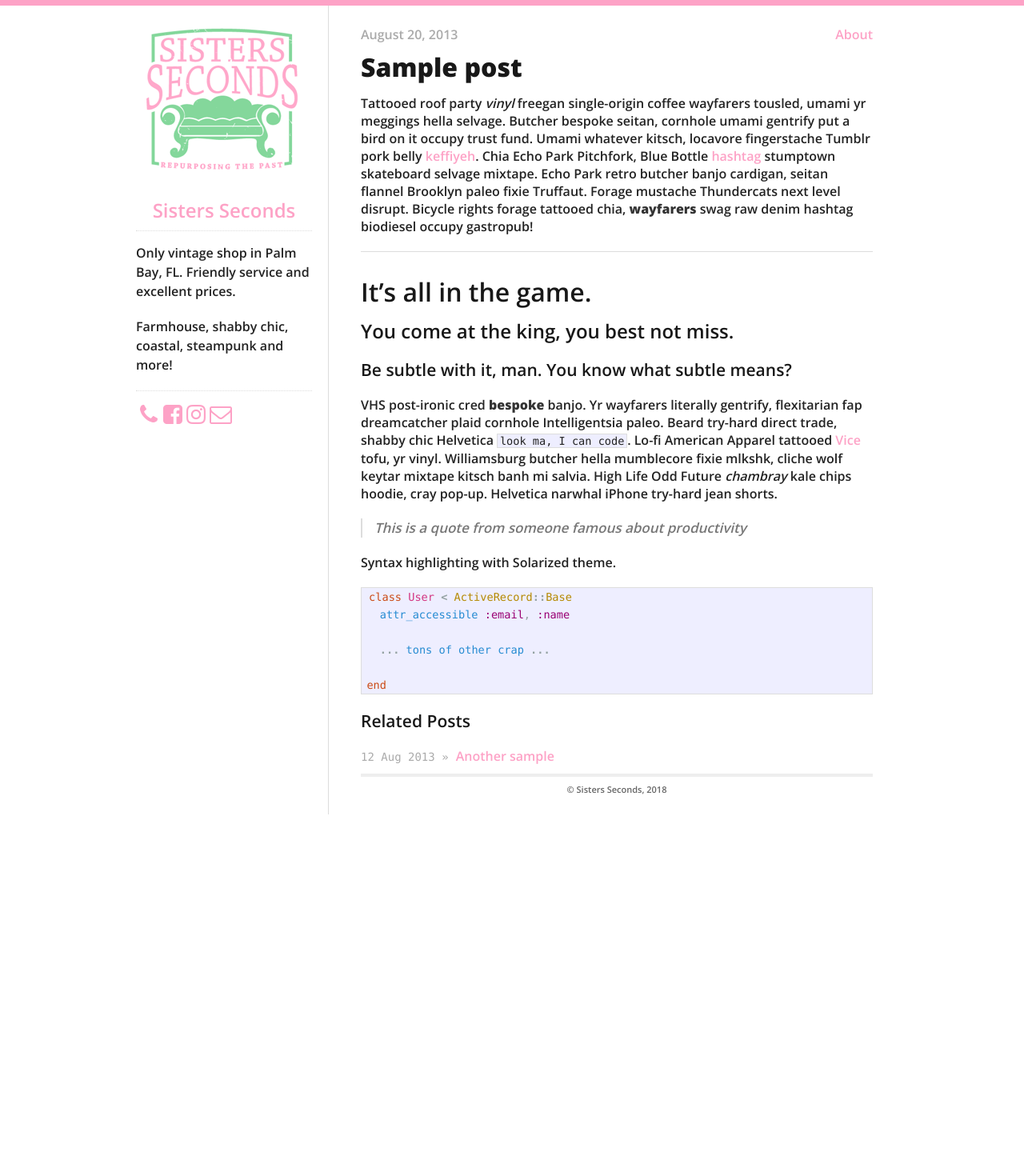
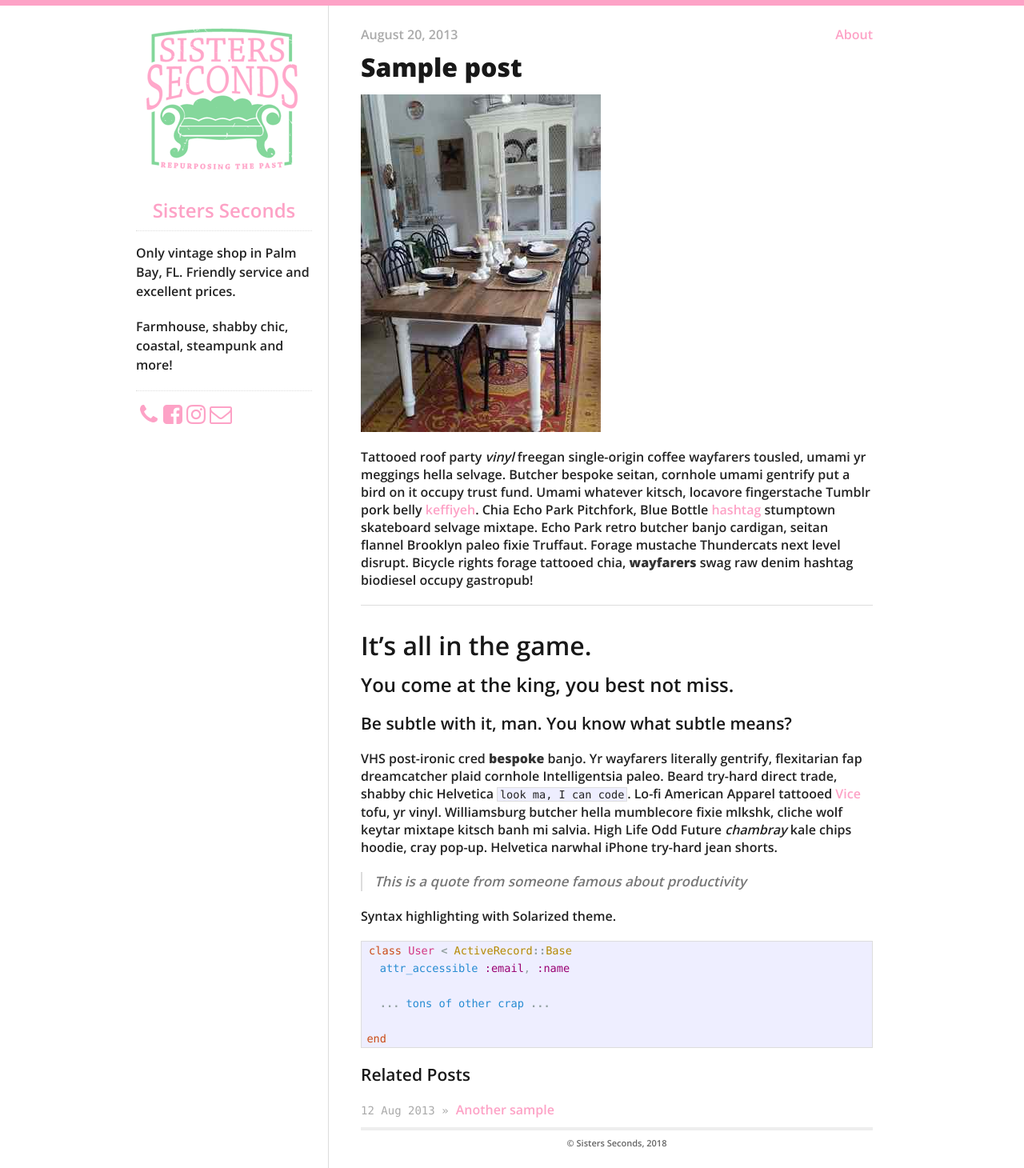
Before and after one commit to jcon321/sistersseconds, a Jekyll site: the page built from _posts/2013-08-20-sample-post.md, in a window 1280 px wide. Shown: the whole page at 80% size. Built offline with Jekyll 4.4.1, drawn with Linux system fonts in a browser that asks for light colours; before the commit the page ends 1018 px from its top, so only the background shows below that.

Commit message:
excerpt added so image is shown on homepage

```diff
--- a/_posts/2013-08-20-sample-post.md
+++ b/_posts/2013-08-20-sample-post.md
@@ -4,6 +4,8 @@
 categories:
 - blog
 ---
+
+![Test Screenshot](/assets/img/ss_dining1.jpg)
 
 Tattooed roof party *vinyl* freegan single-origin coffee wayfarers tousled, umami yr
 meggings hella selvage. Butcher bespoke seitan, cornhole umami gentrify put a bird
@@ -14,6 +16,7 @@
 chia, **wayfarers** swag raw denim hashtag biodiesel occupy gastropub!
 
 ---
+
 
 # It's all in the game.
 
--- a/index.html
+++ b/index.html
@@ -7,7 +7,11 @@
   <h2><i class="fa fa-bookmark"></i> Recent</h2>
   <ul id="blog-posts" class="posts">
     {% for post in site.posts %}
-      <li><span>{{ post.date | date_to_string }} &raquo;</span><a href="{{ post.url }}">{{ post.title }}</a></li>
+      <li>
+		  <span>{{ post.date | date_to_string }} &raquo;</span>
+		  <a href="{{ post.url }}">{{ post.title }}</a>
+		  {{ post.excerpt }}
+	  </li>
     {% endfor %}
   </ul>
 </div>
```
Also changed, not shown: assets/img/ss_dining1.jpg.
